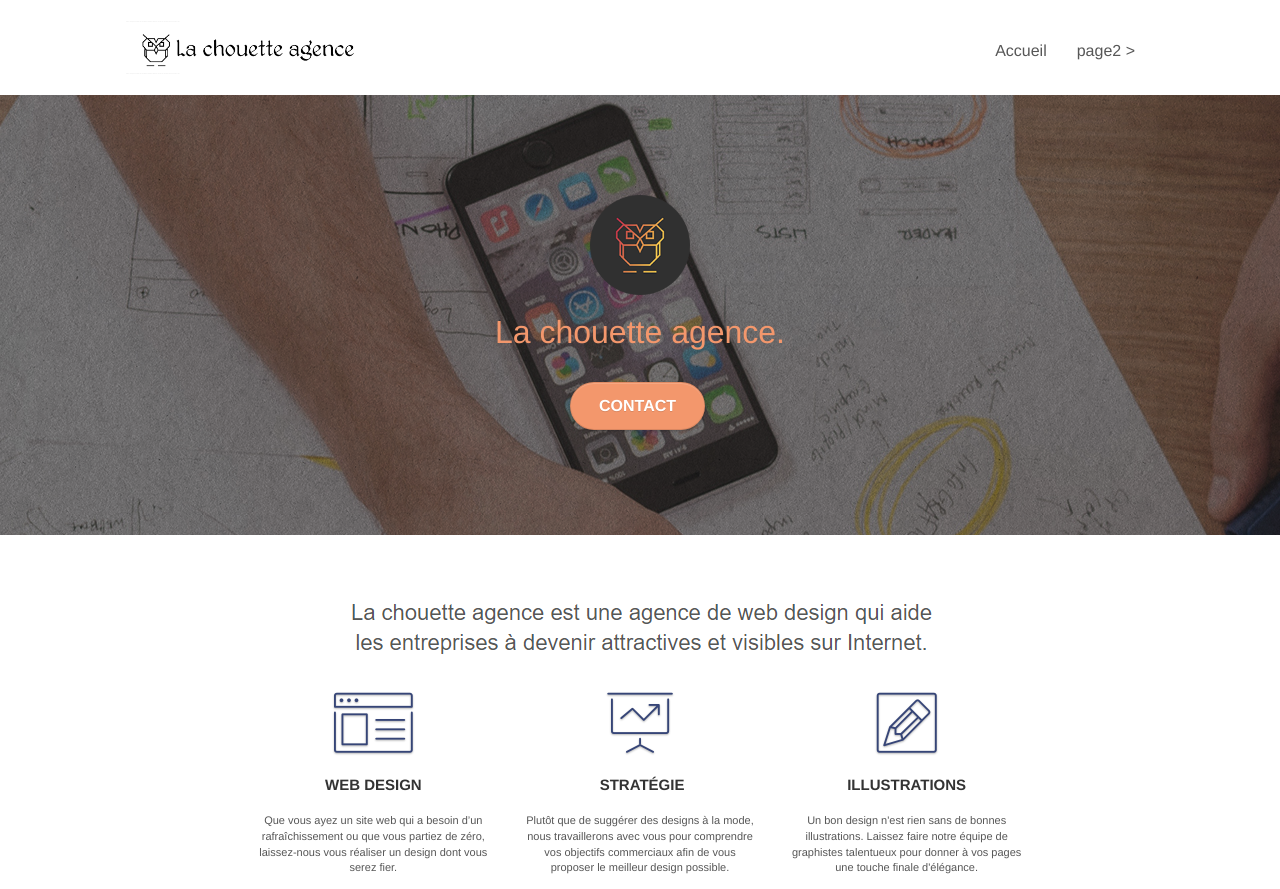
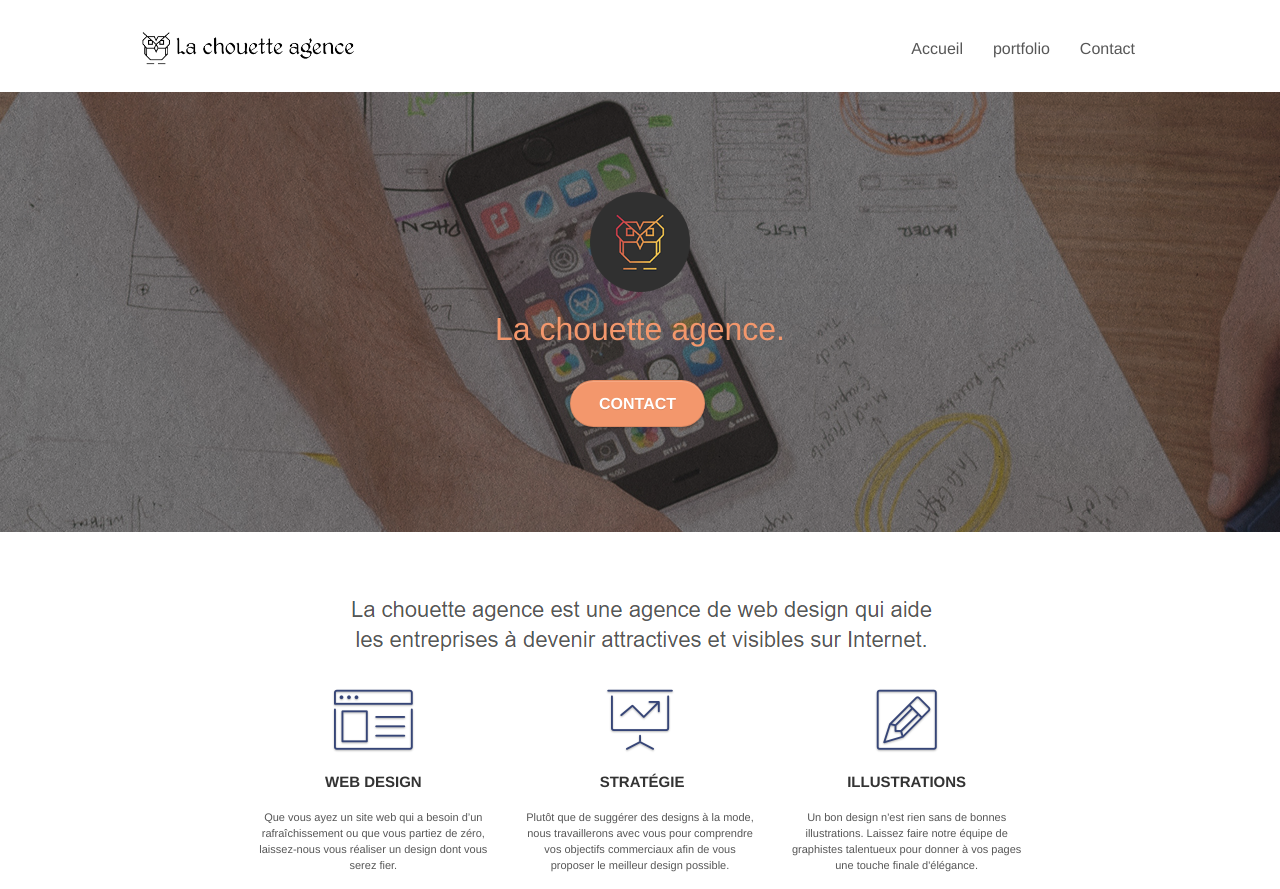
Before and after one commit to ouattaraserge/PROJET4, a plain HTML site: page index.html in a window 1280 px wide. Shown: the top 889 px of the page. Drawn offline with Linux system fonts and the light colour scheme.

Commit message:
correction html header

```diff
--- a/index.html
+++ b/index.html
@@ -1,11 +1,10 @@
 <!doctype html>
-<html lang="Default">
+<html lang="fr">
 <head>
     <meta charset="utf-8">
-    <meta name="keywords" content="seo, google, site web, site internet, agence design paris, agence design, agence design,agence design,agence design,agence design,agence design,agence design,agence design,agence design">
-    <meta name="description" content="">
+    <meta name="description" content="La chouette agence est une agence de web design qui aide les entreprises à devenir attractives et visibles sur internet">
     <meta name="viewport" content="width=device-width, initial-scale=1.0, viewport-fit=cover">
-    <link rel="shortcut icon" type="image/png" href="favicon.jpg">
+    <link rel="shortcut icon" type="image/png" src="img/favicon.jpg">
 
 	<link rel="stylesheet" type="text/css" href="./css/bootstrap.css">
 	<link rel="stylesheet" type="text/css" href="style.css">
@@ -19,7 +18,7 @@
 	<script src="./js/jquery.touchSwipe.js" defer></script>
 	<script src="./js/gmaps.js"></script>
 
-    <title>.</title>
+    <title>La Chouette Agence - Entreprise de webdesign à Lyon</title>
 
 
 <!-- Analytics -->
@@ -30,29 +29,31 @@
 <body>
 <!-- Principal conteneur -->
 <div class="page-container">
+<!--header-->
+<!-- bloc-0 -->
 
-<!-- bloc-0 -->
-<div class="bloc bgc-white l-bloc " id="bloc-0">
+<header class="bloc bgc-white l-bloc " id="bloc-0">
 	<div class="container bloc-sm">
 
 		<nav class="navbar row">
 			<div class="navbar-header">
-				<div class="keywords" style="color:#cccccc;font-size:1px;">Agence web à paris, stratégie web, web design, illustrations, design de site web, site web, web, internet, site internet, site</div>
-				<a class="navbar-brand" href="index.html"><img src="img/la-chouette-agence.png" alt="paris web design logo agence web meilleure agence" height="40" /></a>
-				<div class="keywords" style="color:#cccccc;font-size:1px;">Agence web à paris, stratégie web, web design, illustrations, design de site web, site web, web, internet, site internet, site</div>
+				<a class="navbar-brand page-link" href="index.html"><img src="img/la-chouette-agence.png" alt="Page d'accueil la chouette agence entreprise web design Lyon" height="40" /></a>
 				<button id="nav-toggle" type="button" class="ui-navbar-toggle navbar-toggle" data-toggle="collapse" data-target=".navbar-1">
-					<span class="sr-only">Toggle navigation</span><span class="icon-bar"></span><span class="icon-bar"></span><span class="icon-bar"></span>
+					<span class="sr-only">Toggle navigation</span>
+					<span class="icon-bar"></span><span class="icon-bar"></span>
+					<span class="icon-bar"></span>
 				</button>
 			</div>
 			<div class="collapse navbar-collapse navbar-1 special-dropdown-nav">
 				<ul class="site-navigation nav navbar-nav">
 					<li>
-						<a href="index.html">Accueil</a>
+						<a class="page-link" href="index.html">Accueil</a>
 					</li>
 					<li>
+						<a class="page-link" href="portfolio.html">portfolio</a>
 					</li>
 					<li>
-						<a href="page2.html">page2 &gt;</a>
+						<a class="page-link" href="page2.html">Contact</a>
 					</li>
 				</ul>
 			</div>
@@ -62,6 +63,7 @@
 <!-- bloc-0 END -->
 
 <!-- bloc-1-presentation -->
+<main>
 <div class="bloc bgc-dark-slate-blue bg-banniere d-bloc bg-t-edge bloc-bg-texture texture-paper b-parallax" id="bloc-1-hero">
 	<div class="container bloc-lg">
 		<div class="row tight-width-whitespace">
@@ -215,6 +217,7 @@
 	</div>
 </div>
 <!-- bloc-5-cta END -->
+</main>
 
 <!-- Footer - bloc-8 -->
 <div class="bloc bgc-atomic-tangerine d-bloc" id="bloc-8">
```
